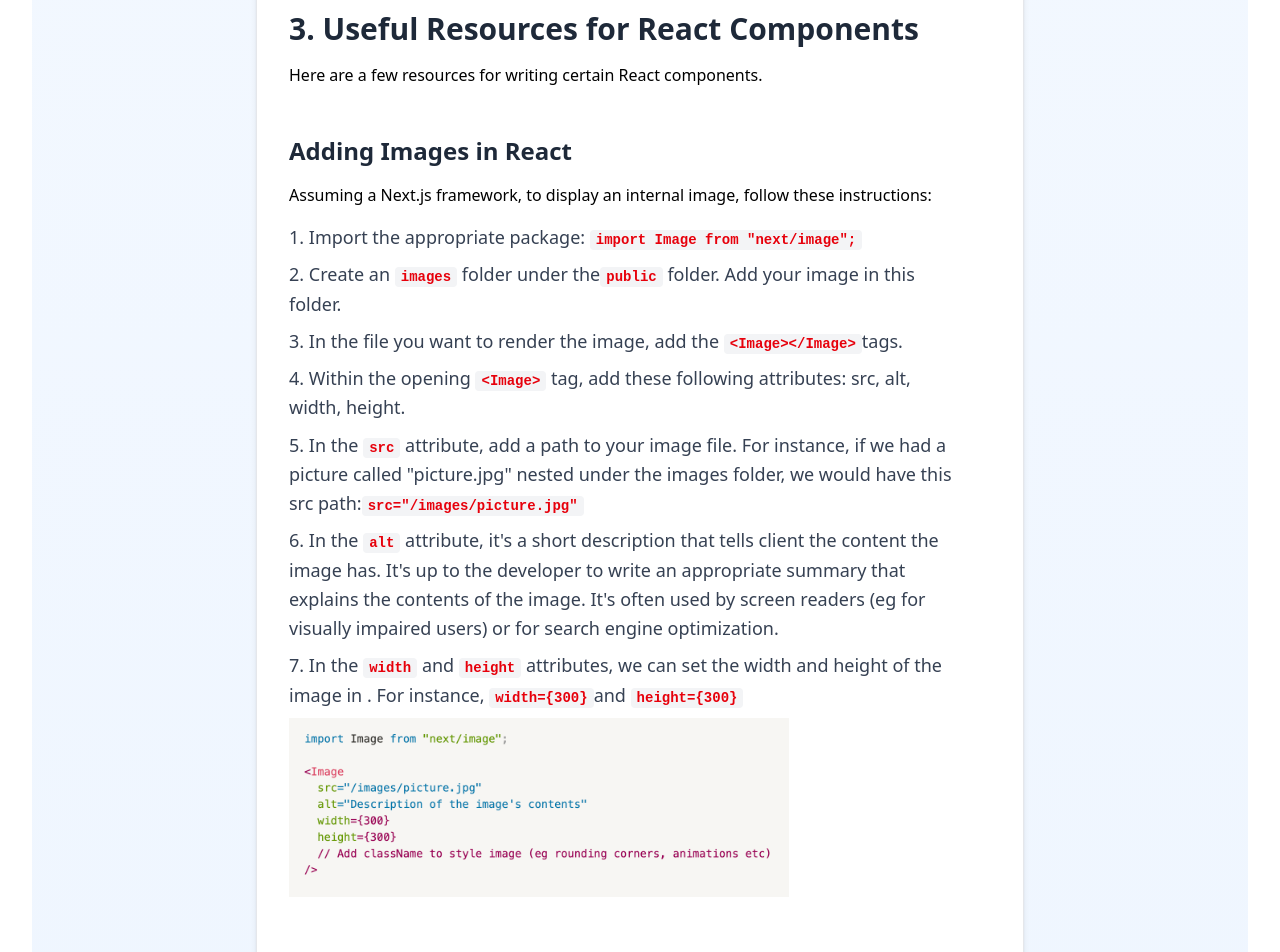
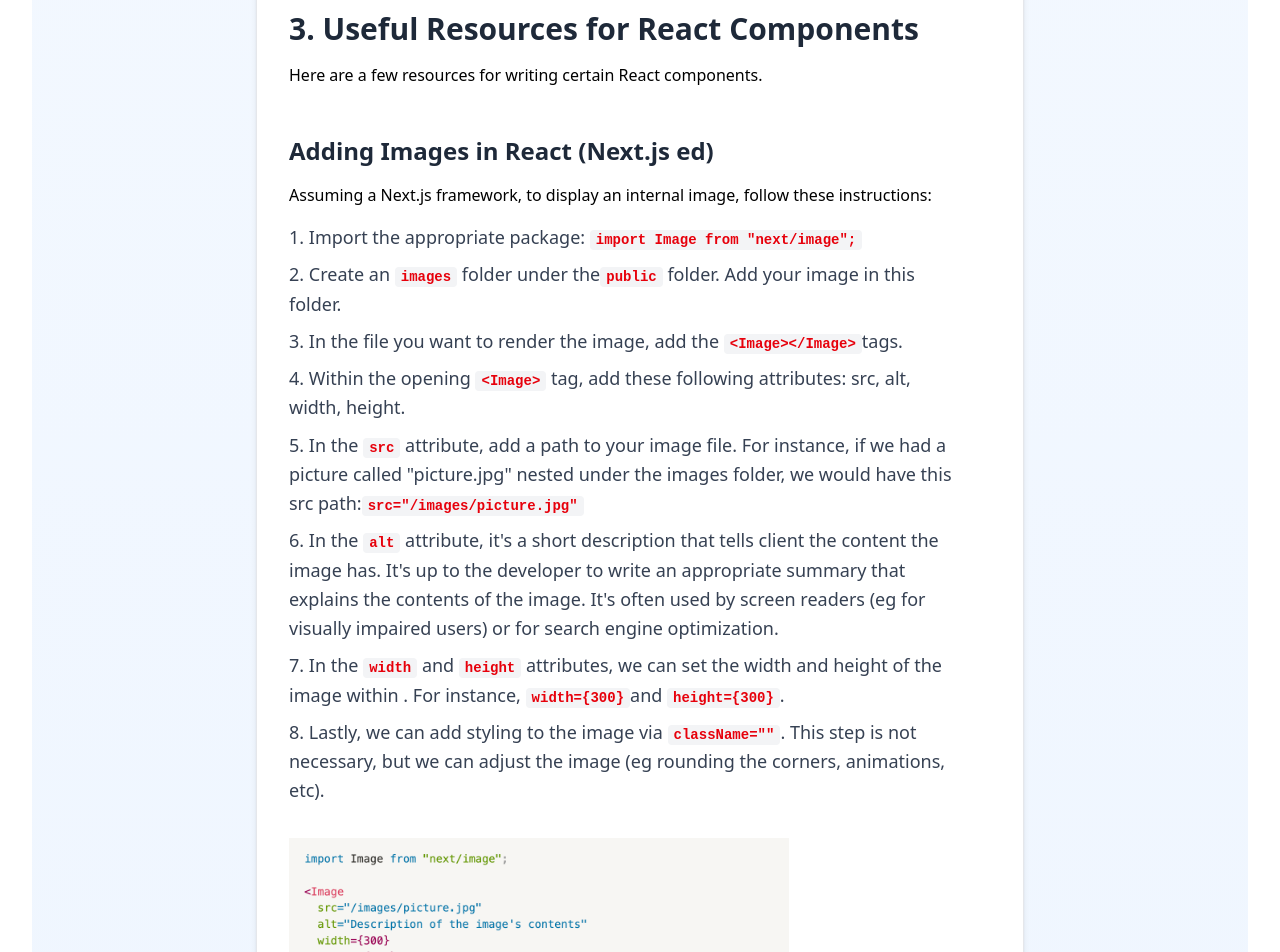
Before and after one commit to popobunns/full-stack-notes, a Next.js app: page /react in a window 1280 px wide. Shown: the part 4640-5592 px from the top of the page. Built offline with nearby package versions, Linux system fonts and the light colour scheme.

Commit message:
Finalized Adding Images in React (Next.js edition) on React page

```diff
--- a/src/app/react/page.js
+++ b/src/app/react/page.js
@@ -204,7 +204,7 @@
           Here are a few resources for writing certain React components.
 
           {/* Adding Images*/}
-          <h3 className="subsubheading">Adding Images in React</h3>
+          <h3 className="subsubheading">Adding Images in React (Next.js ed)</h3>
           Assuming a Next.js framework, to display an internal image, follow these instructions:
           <ol className="ordered-list">
             <li className="ordered-item">
@@ -236,17 +236,20 @@
             </li>
             <li className="ordered-item">
               In the <code className="inline-code">width</code> and <code className="inline-code">height</code> attributes,
-              we can set the width and height of the image in { }. For instance, <code className="inline-code">width={"{300}"}</code>
-              and <code className="inline-code">height={"{300}"}</code>
+              we can set the width and height of the image within { }. For instance, <code className="inline-code">width={"{300}"}</code>
+              and <code className="inline-code">height={"{300}"}</code>.
             </li>
-            <Image
+            <li className="ordered-item">
+              Lastly, we can add styling to the image via <code className="inline-code">className=""</code>.
+              This step is not necessary, but we can adjust the image (eg rounding the corners, animations, etc).
+            </li>
+          </ol>
+          <Image
               src="/images/react/import-image.png"
               alt="Code block of Next.js Image tag and its attributes"
               width={500}
               height={400}
             />
-          </ol>
-
           {/* Adding Images*/}
           <h3 className="subsubheading">Adding Links in React</h3>
 
```
